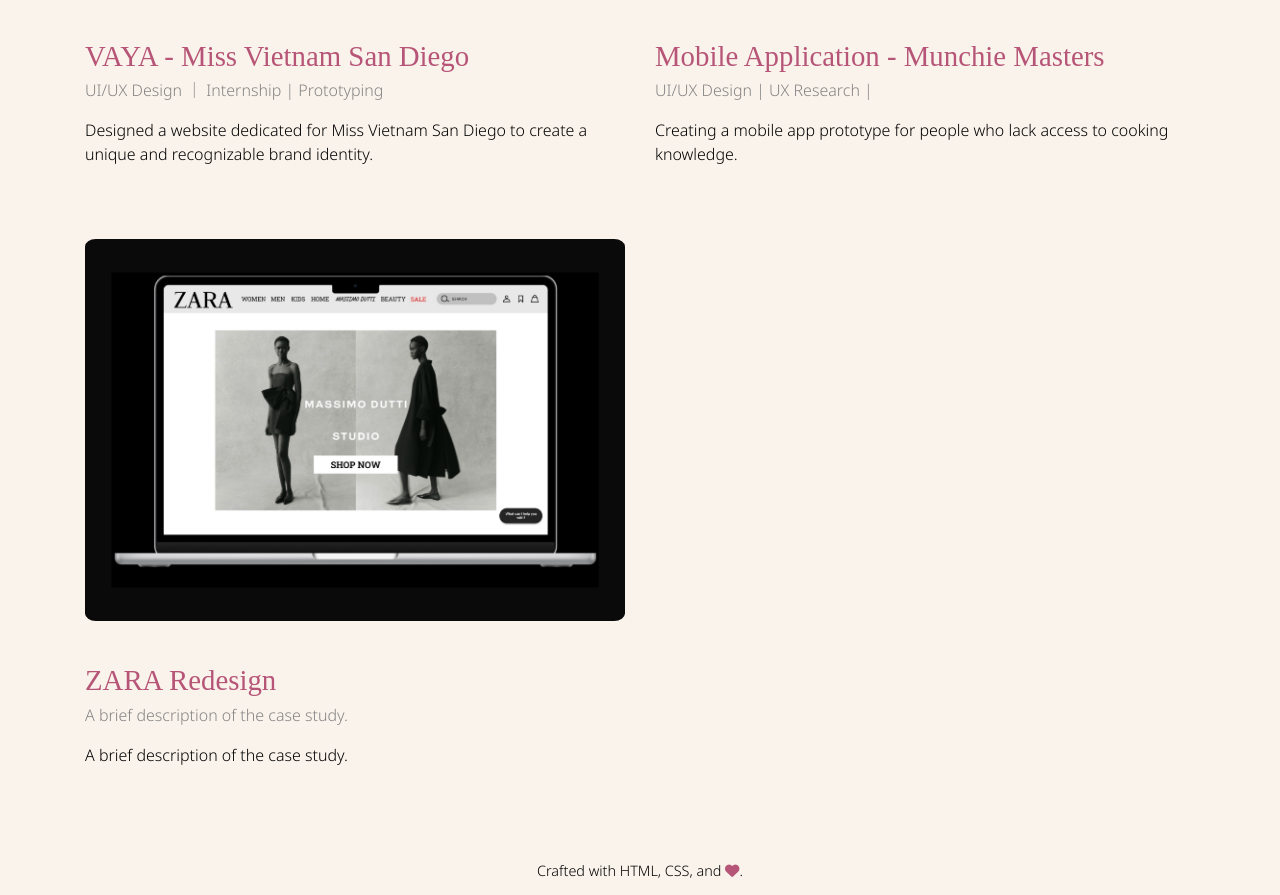
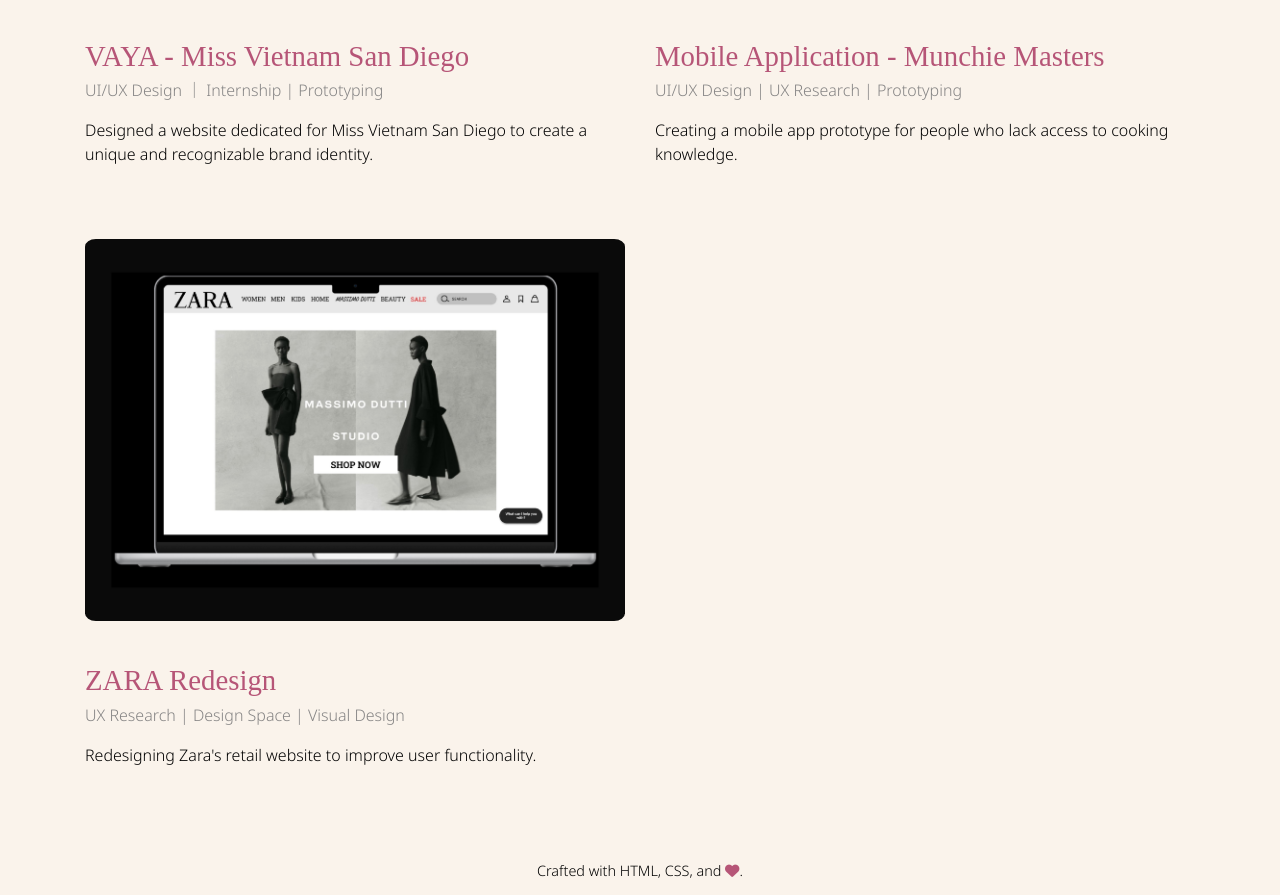
Before and after one commit to serinali32/serinali32.github.io, a plain HTML site: page index.html in a window 1280 px wide. Shown: the part 1202-2097 px from the top of the page. Drawn offline with nearby package versions, Linux system fonts and the light colour scheme; a web font is replaced by a local one.

Commit message:
Update index.html

```diff
--- a/index.html
+++ b/index.html
@@ -104,7 +104,7 @@
       </a>
       <div class="gallery-content">
         <h3 class="gallery-title">Mobile Application - Munchie Masters</h3>
-        <p class="gallery-category">UI/UX Design | UX Research | </p>
+        <p class="gallery-category">UI/UX Design | UX Research | Prototyping</p>
         <p class="gallery-description">Creating a mobile app prototype for people who lack access to cooking knowledge.</p>
       </div>
     </div>
@@ -116,8 +116,8 @@
       </a>
       <div class="gallery-content">
         <h3 class="gallery-title">ZARA Redesign</h3>
-        <p class="gallery-category">A brief description of the case study.</p>
-        <p class="gallery-description">A brief description of the case study.</p>
+        <p class="gallery-category">UX Research | Design Space | Visual Design</p>
+        <p class="gallery-description">Redesigning Zara's retail website to improve user functionality.</p>
       </div>
     </div>
 
```
